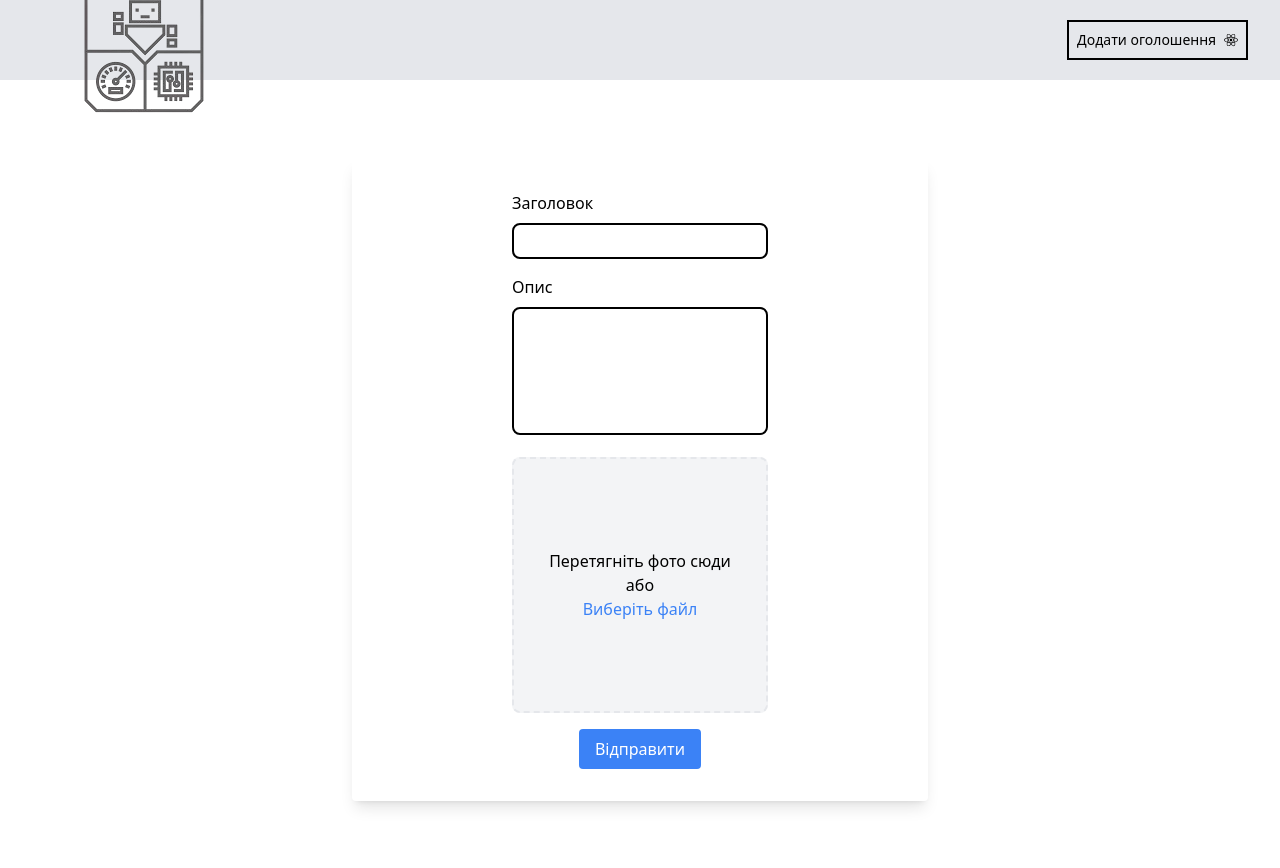
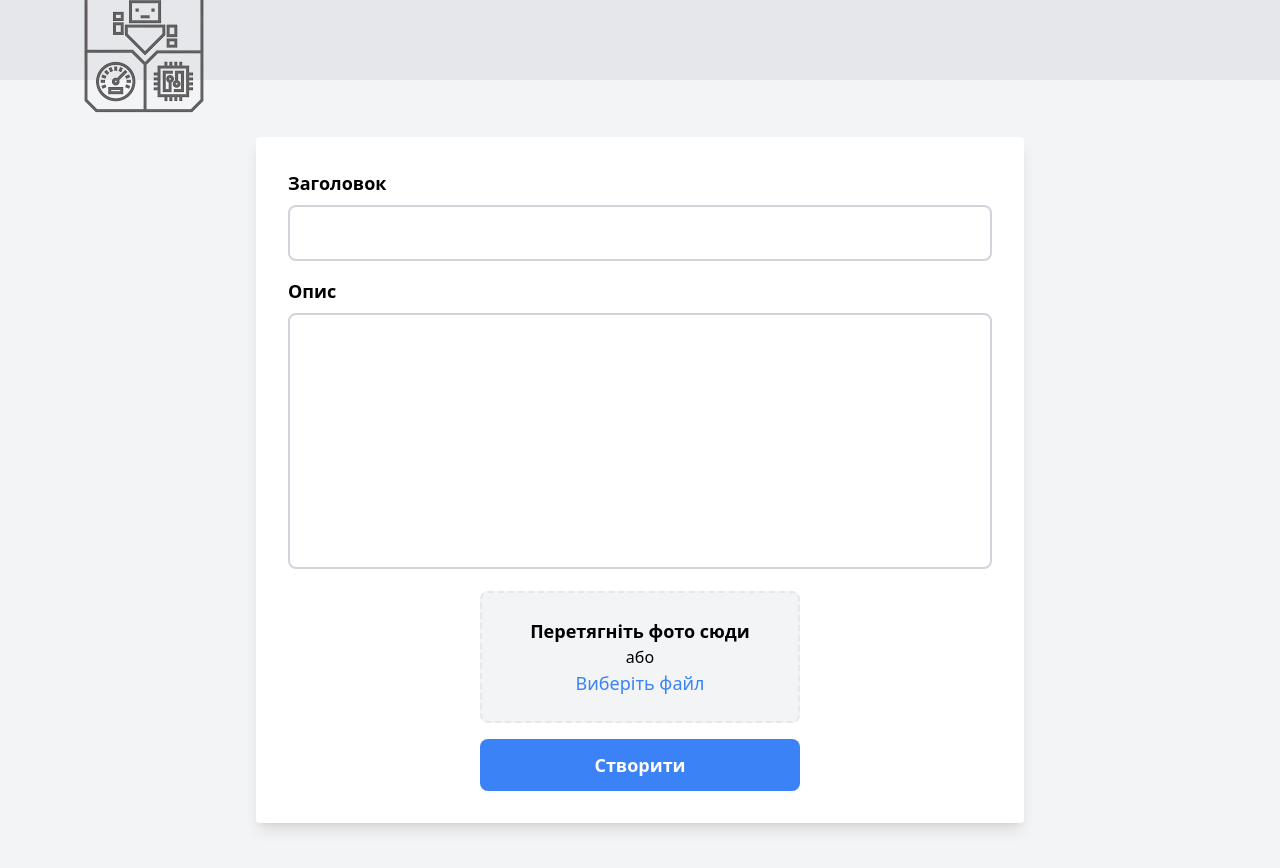
Before and after one commit to pekpytxd/master_diploma, a Next.js app: page /announcement/add in a window 1280 px wide. Shown: the top 868 px of the page. Built offline with nearby package versions, Linux system fonts and the light colour scheme.

Commit message:
proceed with development

```diff
--- a/app/announcement/[id].js
+++ /dev/null
@@ -1,15 +0,0 @@
-import {getAnnouncement} from "@/services/announcements";
-
-export default async function AnnouncementPage({params}) {
-    const {id} = params;
-    const announcement = await getAnnouncement(id);
-    console.log("Fetched announcement:", announcement);
-
-    return (
-        <div className="p-4">
-            <h1 className="text-2xl font-bold">{announcement.title}</h1>
-            <img src={announcement.imagePath} alt={announcement.title} className="w-full h-72 object-cover"/>
-            <p className="mt-4">{announcement.description}</p>
-        </div>
-    );
-}
--- /dev/null
+++ b/app/announcement/[id]/page.js
@@ -0,0 +1,19 @@
+import {getAnnouncement} from "@/services/announcements";
+
+export default async function AnnouncementPage({ params }) {
+    const { id } = params;
+    const announcement = await getAnnouncement(id);
+
+    return (
+        <div className="flex flex-col justify-center items-center min-h-screen p-4 bg-gray-300">
+            <div className="relative">
+                <img
+                    src={announcement.imagePath}
+                    className="w-full h-full object-cover rounded-lg shadow-md"
+                />
+            </div>
+            <h1 className="text-4xl font-bold mt-4 text-center">{announcement.title}</h1>
+            <p className="mt-4 text-left w-full">{announcement.description}</p>
+        </div>
+    );
+}
--- a/app/announcement/add/page.js
+++ b/app/announcement/add/page.js
@@ -1,7 +1,7 @@
 "use client";
-import {useState} from "react";
-import {useRouter} from "next/navigation";
-import {createAnnouncement} from "@/services/announcements";
+import { useState } from "react";
+import { useRouter } from "next/navigation";
+import { createAnnouncement } from "@/services/announcements";
 import axios from 'axios';
 
 export default function ImageUploadForm() {
@@ -47,7 +47,7 @@ export default function ImageUploadForm() {
         try {
             const response = await axios.post('https://api.imgur.com/3/image', formData, {
                 headers: {
-                    Authorization: 'Client-ID af0ec566dd93d34', // Replace with your actual Client ID
+                    Authorization: 'Client-ID af0ec566dd93d34',
                     'Content-Type': 'multipart/form-data',
                 },
             });
@@ -75,30 +75,30 @@ export default function ImageUploadForm() {
     };
 
     return (
-        <div className="min-h-screen flex items-center justify-center">
+        <div className="min-h-screen flex items-center justify-center bg-gray-100">
             <form onSubmit={handleSubmit}
-                  className="flex flex-col items-center bg-white p-8 rounded shadow-lg max-w-xl w-full">
-                <div className="mb-4 w-1/2">
-                    <label className="block mb-2">Заголовок</label>
+                  className="flex flex-col items-center bg-white p-8 rounded shadow-lg w-4/5 max-w-3xl">
+                <div className="mb-4 w-full">
+                    <label className="block mb-2 text-lg font-semibold">Заголовок</label>
                     <input
                         type="text"
-                        className="border-2 border-black rounded-lg p-1 w-full"
+                        className="border-2 border-gray-300 rounded-lg p-3 w-full text-lg"
                         value={title}
                         onChange={(e) => setTitle(e.target.value)}
                         required
                     />
                 </div>
-                <div className="mb-4 w-1/2">
-                    <label className="block mb-2">Опис</label>
+                <div className="mb-4 w-full">
+                    <label className="block mb-2 text-lg font-semibold">Опис</label>
                     <textarea
-                        className="border-2 border-black rounded-lg p-1 w-full resize-none h-32"
+                        className="border-2 border-gray-300 rounded-lg p-3 w-full text-lg resize-none h-64"
                         value={description}
                         onChange={(e) => setDescription(e.target.value)}
                         required
                     />
                 </div>
                 <div
-                    className={`border-2 border-dashed rounded-lg p-4 w-64 h-64 flex justify-center items-center ${
+                    className={`border-2 border-dashed rounded-lg p-6 w-full max-w-xs mx-auto flex justify-center items-center ${
                         isDragOver ? 'bg-gray-300' : 'bg-gray-100'
                     }`}
                     onDrop={handleDrop}
@@ -110,7 +110,7 @@ export default function ImageUploadForm() {
                             <img
                                 src={imagePath}
                                 alt="Uploaded"
-                                className="object-cover w-full h-full"
+                                className="object-cover w-full h-full rounded-lg"
                             />
                             <button
                                 type="button"
@@ -122,9 +122,9 @@ export default function ImageUploadForm() {
                         </div>
                     ) : (
                         <div className="text-center">
-                            <p>Перетягніть фото сюди</p>
+                            <p className="text-lg font-semibold">Перетягніть фото сюди</p>
                             <p>або</p>
-                            <label className="text-blue-500 cursor-pointer">
+                            <label className="text-blue-500 cursor-pointer text-lg">
                                 Виберіть файл
                                 <input
                                     type="file"
@@ -138,9 +138,9 @@ export default function ImageUploadForm() {
                 </div>
                 <button
                     type="submit"
-                    className="mt-4 bg-blue-500 text-white px-4 py-2 rounded"
+                    className="mt-4 bg-blue-500 text-white px-6 py-3 rounded-lg text-lg font-semibold w-full max-w-xs"
                 >
-                    Відправити
+                    Створити
                 </button>
             </form>
         </div>
--- a/components/Header.jsx
+++ b/components/Header.jsx
@@ -1,23 +1,31 @@
-import React from 'react';
-import Image from "next/image";
+"use client"
+import { usePathname, useSearchParams } from 'next/navigation';
+import Link from 'next/link';
 import logo from '@/assets/images/rob-logo.png';
-import Link from "next/link";
-import Button from "@/components/Button";
+import Image from 'next/image';
+import Button from './Button';
 
 const Header = () => {
+    const pathname = usePathname();
+    const searchParams = useSearchParams();  // Можна використовувати searchParams, якщо потрібно отримати query
+
+    const isAnnouncementPage = pathname.startsWith('/announcement') && !searchParams.get('id');
 
     return (
-        <div className='w-full h-20 bg-gray-200 flex items-center justify-between px-8'>
+        <div className="w-full h-20 bg-gray-200 flex items-center justify-between px-8">
             <Link href={'/'}>
                 <div className='flex justify-center'>
                     <Image src={logo} alt="Robotics Logo" className='w-auto h-auto'/>
                 </div>
             </Link>
-            <Link href="/announcement/add" className="hover:cursor-pointer">
-                <Button text="Додати оголошення"/>
-            </Link>
+            {/* Якщо не на сторінці /announcement/[id] або /announcement/add, то кнопка відображається */}
+            {!isAnnouncementPage && (
+                <Link href="/announcement/add" className="hover:cursor-pointer">
+                    <Button text="Додати оголошення"/>
+                </Link>
+            )}
         </div>
-    )
+    );
 }
 
 export default Header;
--- a/db.json
+++ b/db.json
@@ -17,6 +17,12 @@
       "title": "Оголошення 1",
       "description": "ЙЦРВГЦЙРВЙЦЛГВПЙЦОВДЙЦПВОЛЙЦОВРЙЦОЛВРЙЦВРЛГЙЦРВЩЙЦРВЛЙЦРВОЙЦДВРЙЦВРЙЦШДВРЙЦШДР",
       "imagePath": "https://i.imgur.com/UpSBLpH.png"
+    },
+    {
+      "id": "b17a",
+      "title": "Заголовок",
+      "description": "Опис",
+      "imagePath": "https://i.imgur.com/bAF41z3.png"
     }
   ]
 }
--- a/next.config.mjs
+++ b/next.config.mjs
@@ -3,6 +3,7 @@ const nextConfig = {
     images: {
         domains: ['www.google.com', 'your-other-domain.com', 'encrypted-tbn0.gstatic.com', 'i.imgur.com']
     },
+
 };
 
 export default nextConfig;
```
Also changed, not shown: 1 other file (tests, documents, lock files or other folders).
